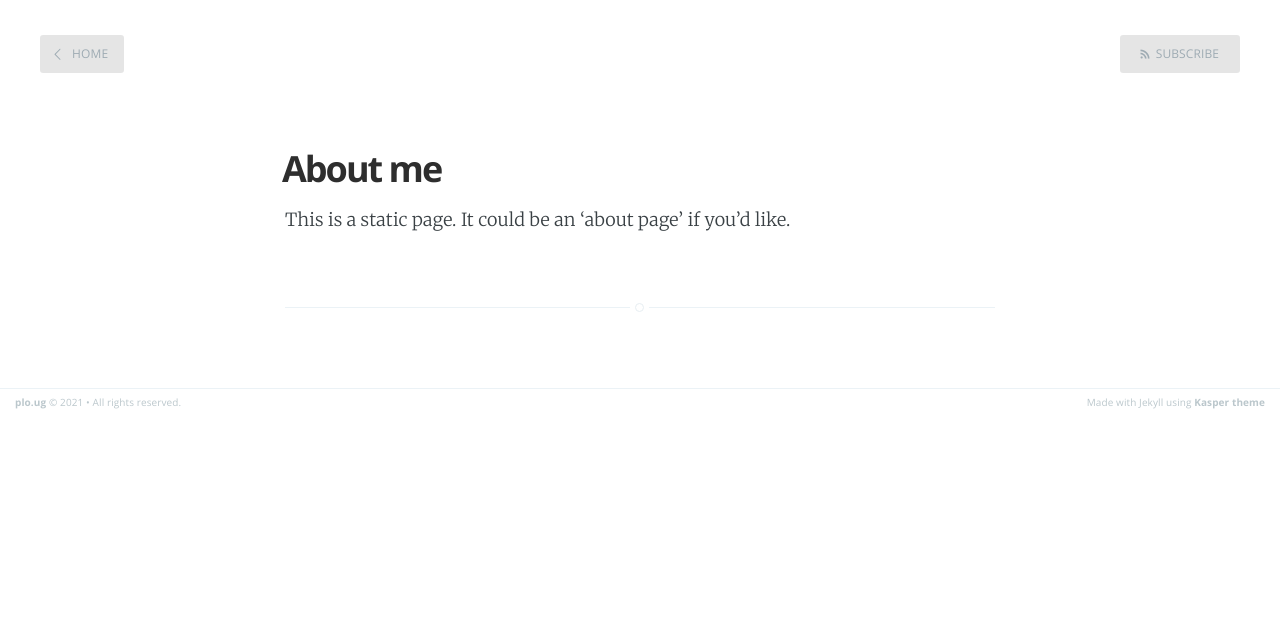
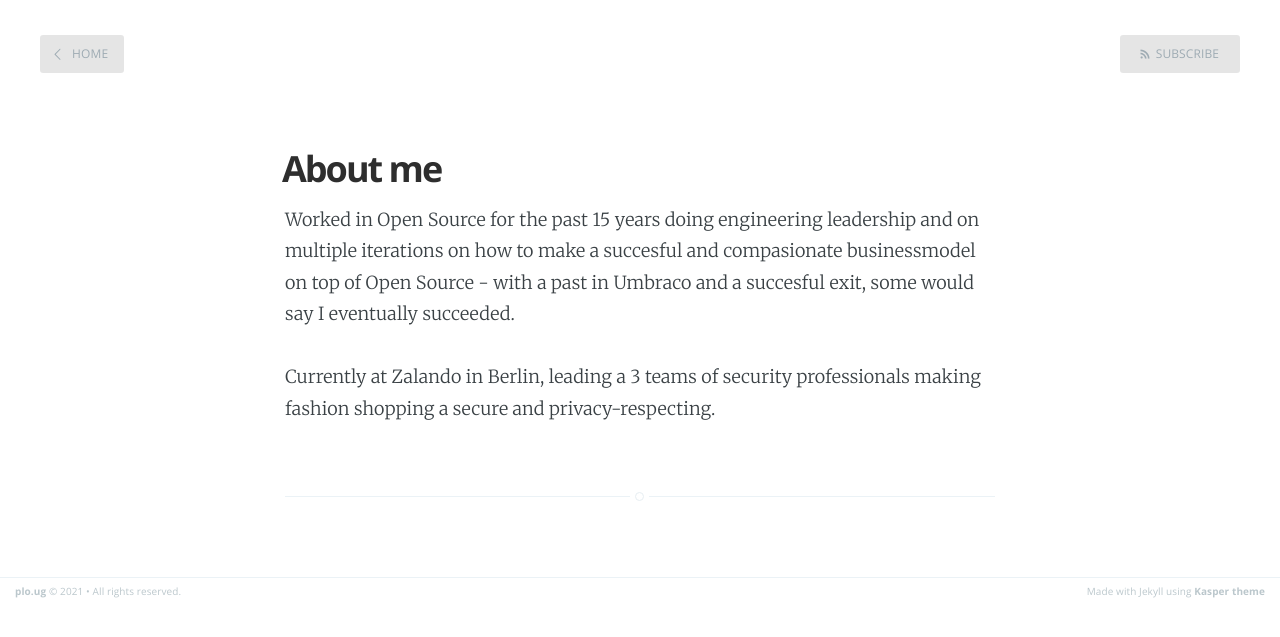
Before and after one commit to perploug/perploug.github.io, a Jekyll site: the page built from about.md, in a window 1280 px wide. Shown: the top 637 px of the page. Built offline with Jekyll 4.4.1, drawn with Linux system fonts in a browser that asks for light colours.

Commit message:
Update about.md
Signed-off-by: Per Ploug <per.ploug@zalando.de>

```diff
--- a/about.md
+++ b/about.md
@@ -3,4 +3,9 @@ layout: page
 title: About me
 ---
 
-This is a static page. It could be an 'about page' if you'd like.
+Worked in Open Source for the past 15 years doing engineering leadership and on multiple iterations
+on how to make a succesful and compasionate businessmodel on top of Open Source - with a past in
+Umbraco and a succesful exit, some would say I eventually succeeded.
+
+Currently at Zalando in Berlin, leading a 3 teams of security professionals making fashion shopping
+a secure and privacy-respecting.
```
